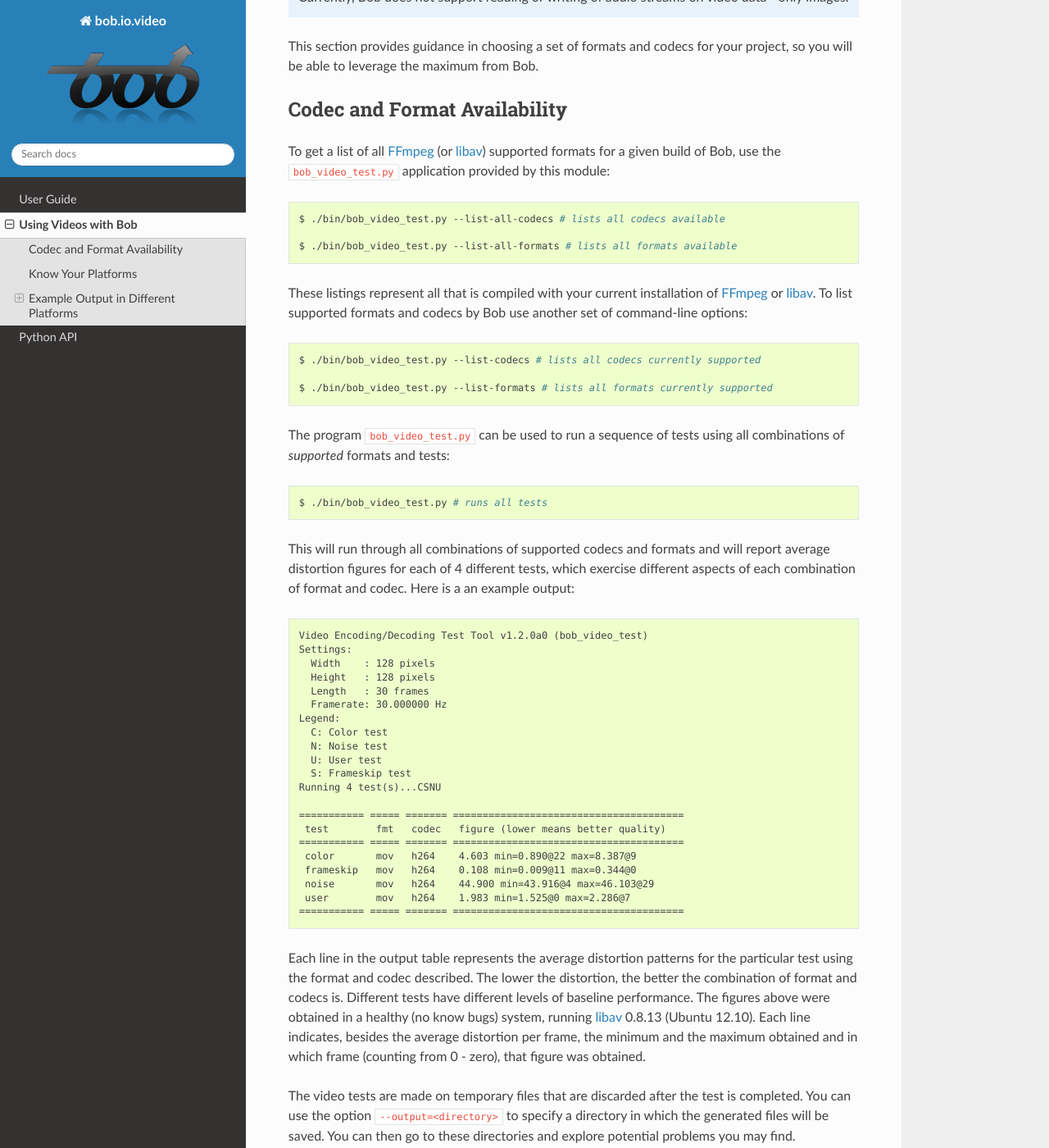
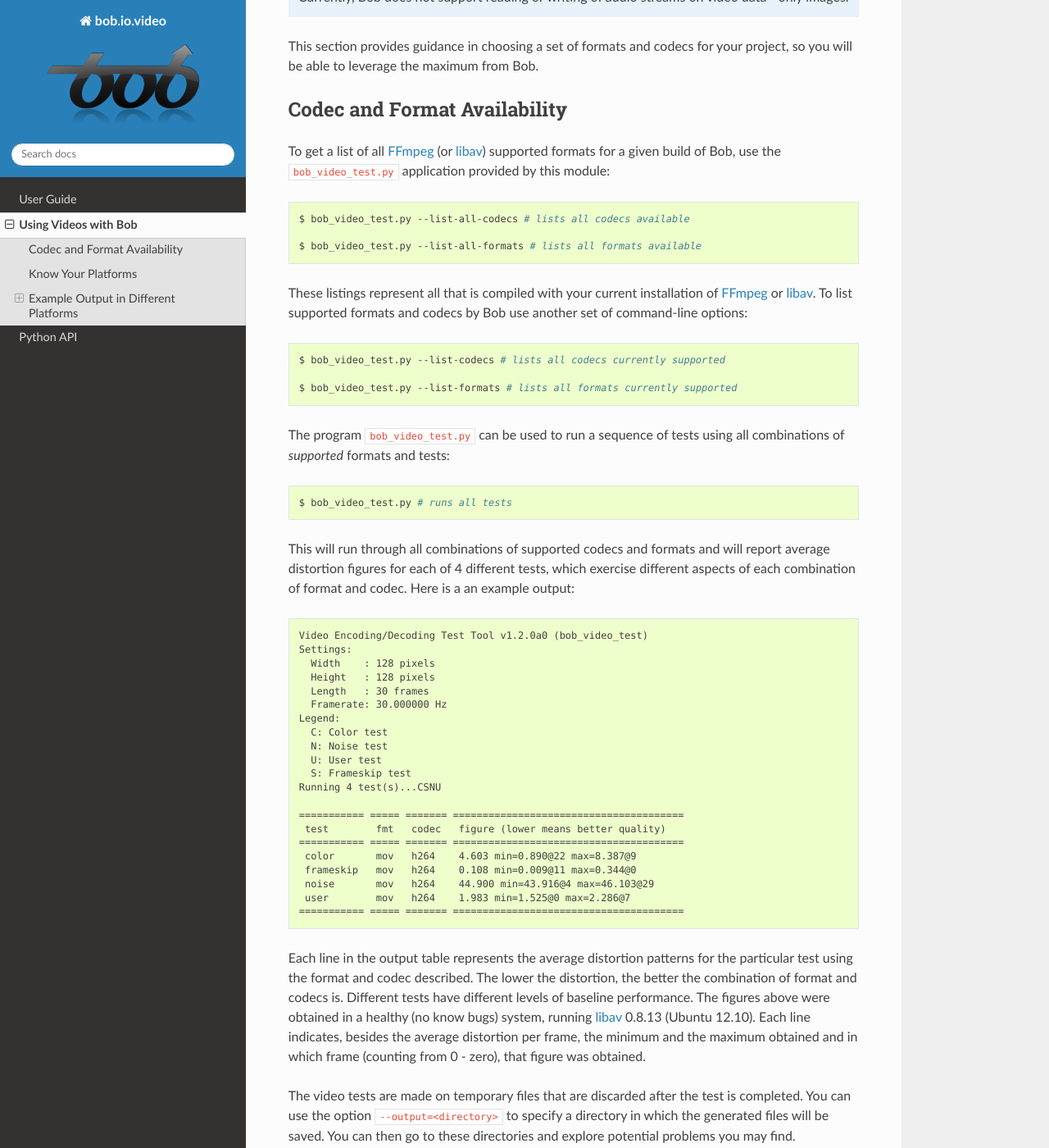
Before and after one commit to bioidiap/bob.io.video, a Sphinx documentation site: the page built from doc/video.rst, in a window 1280 px wide and 1400 px high, scrolled down 605 px. Shown: the whole window at 82% size. Built offline with Sphinx 7.4.7 and the Read the Docs theme 2.0.0, drawn with Linux system fonts in a browser that asks for light colours; formulas are drawn with MathJax 3; the version number could not be read and is left out; some of the changed text lies outside the part shown.

Commit message:
removed unnecessary commands starting with ./bin/

```diff
--- a/doc/video.rst
+++ b/doc/video.rst
@@ -44,9 +44,9 @@ To get a list of all FFmpeg_ (or libav_) supported formats for a given build of
 
 .. code-block:: sh
 
-  $ ./bin/bob_video_test.py --list-all-codecs # lists all codecs available
+  $ bob_video_test.py --list-all-codecs # lists all codecs available
 
-  $ ./bin/bob_video_test.py --list-all-formats # lists all formats available
+  $ bob_video_test.py --list-all-formats # lists all formats available
 
 These listings represent all that is compiled with your current installation of
 FFmpeg_ or libav_. To list supported formats and codecs by |project| use
@@ -54,16 +54,16 @@ another set of command-line options:
 
 .. code-block:: sh
 
-  $ ./bin/bob_video_test.py --list-codecs # lists all codecs currently supported
+  $ bob_video_test.py --list-codecs # lists all codecs currently supported
 
-  $ ./bin/bob_video_test.py --list-formats # lists all formats currently supported
+  $ bob_video_test.py --list-formats # lists all formats currently supported
 
 The program ``bob_video_test.py`` can be used to run a sequence of tests using
 all combinations of *supported* formats and tests:
 
 .. code-block:: sh
 
-  $ ./bin/bob_video_test.py # runs all tests
+  $ bob_video_test.py # runs all tests
 
 This will run through all combinations of supported codecs and formats and will
 report average distortion figures for each of 4 different tests, which exercise
@@ -120,7 +120,7 @@ change this behavior with the option ``--user-frames``. Here is an example:
 
 .. code-block:: sh
 
-  $ ./bin/bob_video_test.py --user-video=test_sample.avi
+  $ bob_video_test.py --user-video=test_sample.avi
 
 All tests are executed by default, on all combination of formats and codecs.
 That can be long. You can limit the test execution by properly choosing the
@@ -131,7 +131,7 @@ example:
 
   # execute only the user video test with a user provided video and
   # using the H.264 built-in codec and a MOV output file format.
-  $ ./bin/bob_video_test.py --format mov --codec h264 --user-video=test_sample.avi -- user
+  $ bob_video_test.py --format mov --codec h264 --user-video=test_sample.avi -- user
 
 .. note::
 
@@ -187,7 +187,7 @@ executed:
 
 .. code-block:: sh
 
-  $ ./bin/bob_video_test.py
+  $ bob_video_test.py
 
 Idiap Linux (Xubuntu), version 12.10 + libav 0.8.3
 ==================================================
```
